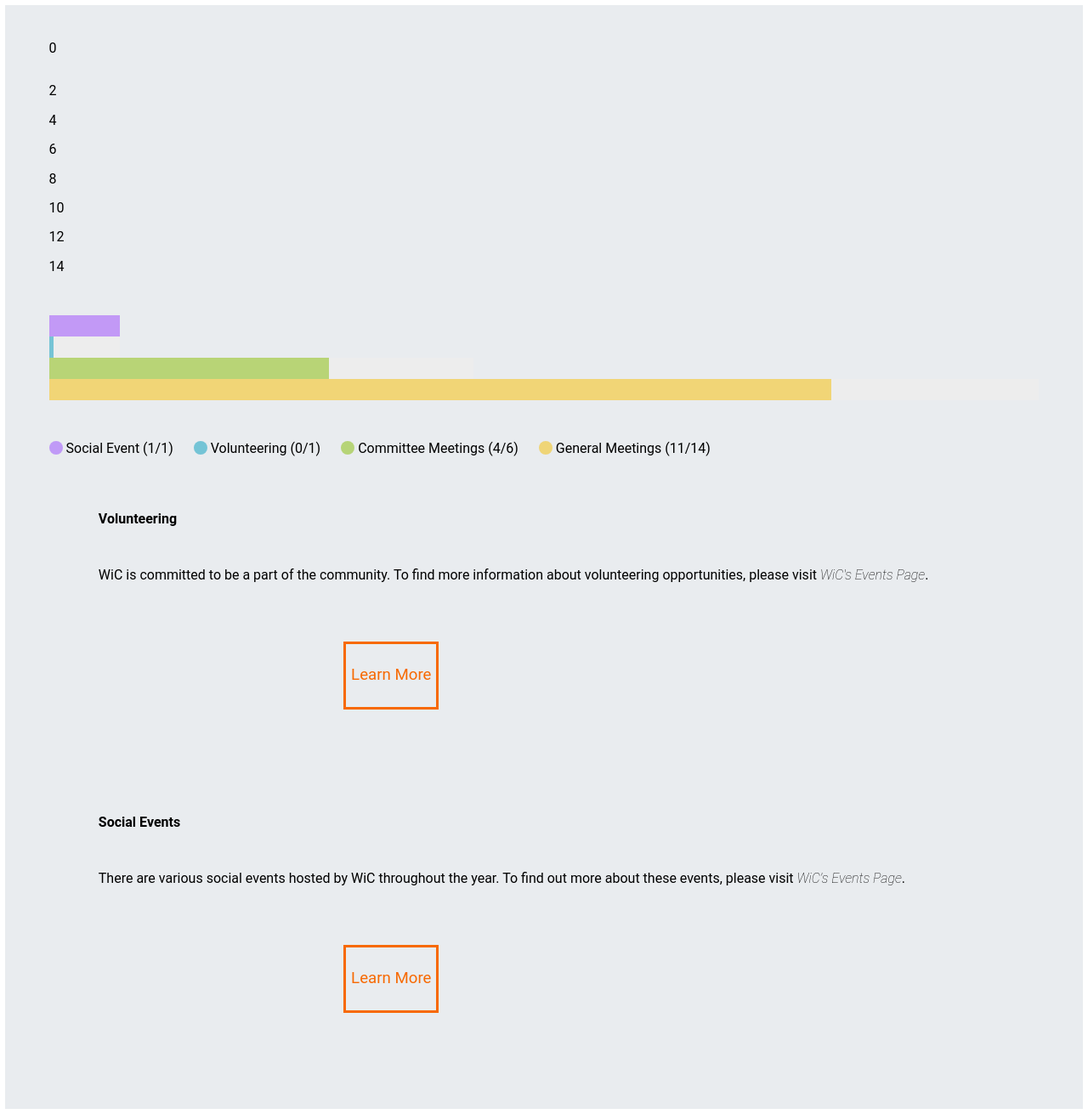
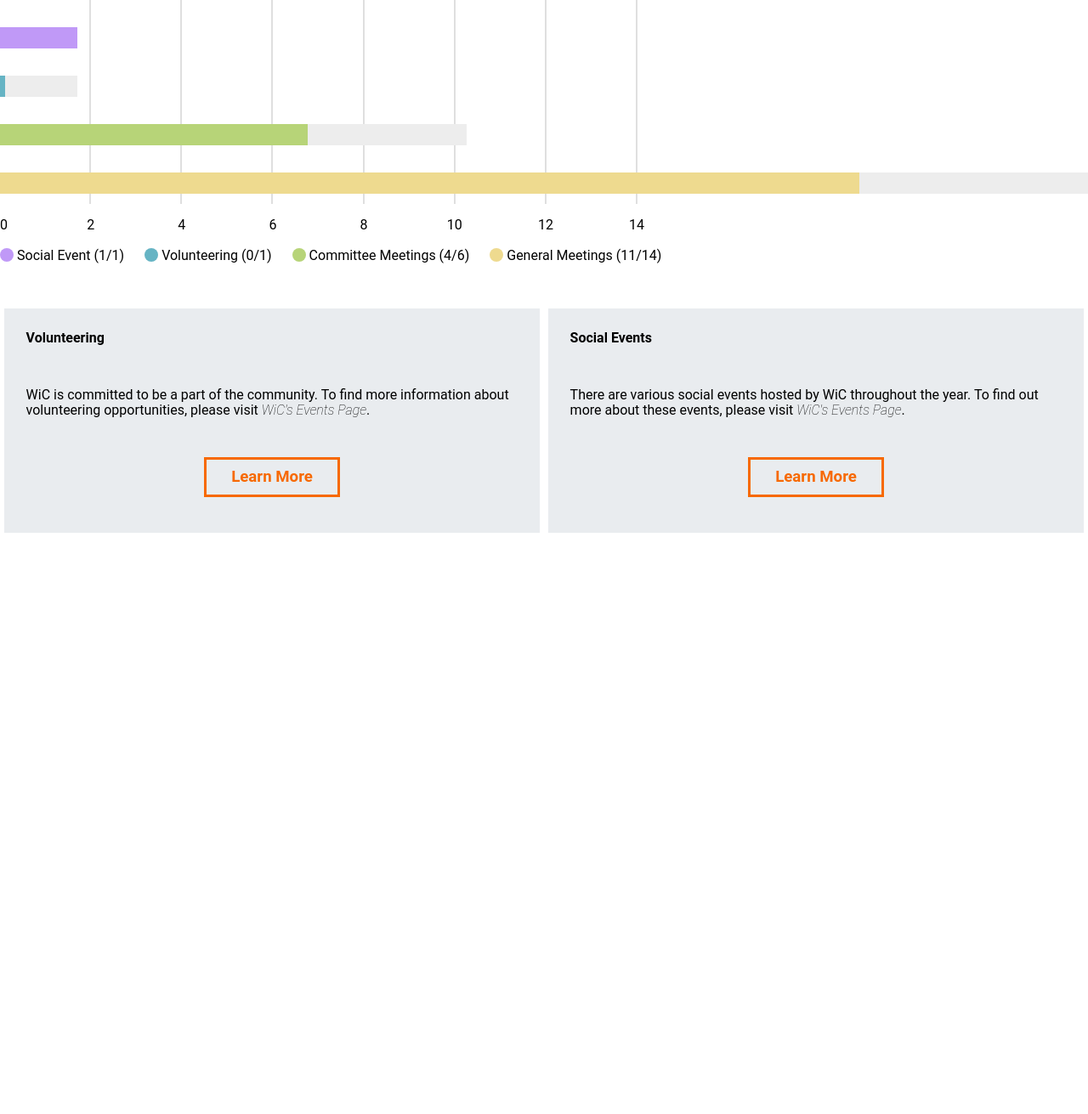
Before and after one commit to Zwork101/consortia, a Flask app: page /semester in a window 1280 px wide. Shown: the whole page at 85% size. After the commit the page ends 627 px from the top, so only its background shows below. Run offline with Flask 3, Linux system fonts and the light colour scheme; some web fonts are replaced.

Commit message:
adds new styling to backend

```diff
--- a/static/css/styles.css
+++ b/static/css/styles.css
@@ -6,21 +6,22 @@
 :root {
     --main-font: "Roboto", sans-serif;
     --orange: #F76902;
-    --label-purple: #9747FF;
-    --label-blue: #009CBD;
-    --label-green: #84BC00;
-    --label-yellow: #F6BE00;
+    --label-purple: #C099F7;
+    --label-blue: #66B4C4;
+    --label-green: #B7D478;
+    --label-yellow: #EEDA8F;
     --medium-gray: #E9ECEF;
     --stroke-gray: #DEDEDE;
     --label-opacity: .5;
     --article-child-margin: 1%;
     --article-child-padding: 4%;
     --info-box-padding: 4%;
-    --bar-height:25px;
+    --bar-height: 25px;
 }
 
 html {
     background-color: #FFFFFF;
+    overflow-x: hidden;
 }
 
 p, h1, h2, h3, h4, h5 {
@@ -135,10 +214,6 @@ Classes related to "chart-bar" and related subitems
     height: var(--bar-height);
 }
 
-.chart-bar div {
-    opacity: var(--label-opacity);
-}
-
     .chart-bar div:nth-child(1) {
         background-color: var(--label-purple);
     }
@@ -155,15 +230,63 @@ Classes related to "chart-bar" and related subitems
         background-color: var(--label-yellow);
     }
 
+.wic-bar {
+    margin-bottom: 32px;
+}
+
+/*
+    Styling the backdrop of the WiC chart
+*/
+.chart-background {
+    width: 58.6%;
+    height: 260px;
+    position: absolute;
+    display: grid;
+    grid-template-columns: repeat(7, 1fr);
+    z-index: -1;
+}
+
+    .chart-background div {
+        height: 240px;
+        border-right: solid 2px #DFDFDF;
+    }
+
+.chart-bckg1 {
+    grid-row: 1;
+    height: 240px;
+    border-right: solid 2px #DFDFDF;
+}
+
+.chart-bckg2 {
+    grid-row: 1/2;
+    height: 240px;
+    border-right: solid 2px #DFDFDF;
+}
+
+.chart-background p {
+    float: right;
+    transform: translate(10px, 240px);
+}
+
+.chart-first-zero {
+    position: absolute;
+    transform: translateY(240px);
+}
+
+.one-dig-num p {
+    transform: translate(6px, 240px);
+}
 /*
 
 Classes related to "chart-labels" and related subitems
 
 */
-
 .chart-labels {
-    display:flex;
+    display: flex;
     flex-direction: row;
+    flex-wrap: wrap;
+    padding-bottom: 16px;
+    transform: translateY(-16px)
 }
 
     .chart-labels div {
@@ -171,16 +294,15 @@ Classes related to "chart-labels" and related subitems
         flex-direction: row;
     }
 
-.chart-labels div div{
+        .chart-labels div div {
             width: 1rem;
             height: 1rem;
             border-radius: 50%;
-    opacity: var(--label-opacity);
             margin-top: 1rem;
             margin-right: 0.25rem;
         }
 
-.chart-labels div:not(div:first-of-type) div{
+        .chart-labels div:not(div:first-of-type) div {
             margin-left: 1.5rem;
         }
 
@@ -251,26 +372,36 @@ Classes relating to "info-box-gray"
             border: none;
         }
 
-.learn-more{
+.learn-more {
     font-family: var(--main-font);
     font-size: 1.166875rem;
+    font-weight: 600;
     color: #F76902;
     background-color: transparent;
     border: solid 3px var(--orange);
-    margin-left: 27.5%;
-    margin-right: 27.5%;
-    padding-top: 2.5%;
-    padding-bottom: 2.5%;
+    padding: 10px 20px;
+    width: 160px;
     margin-top: 5%;
     margin-bottom: 5%;
+    cursor: pointer;
 }
 
+    .learn-more:hover {
+        background-color: #000;
+        border-color: #000;
+        color: #fff;
+    }
+
+.learn-more-cont {
+    display: flex;
+    justify-content: center;
+    align-items: center;
+}
 /*
 
 Items specifc to COMMS below
 
 */
-
 .points-bar {
     padding: 2em 0;
 }
@@ -279,6 +410,11 @@ Items specifc to COMMS below
     display: grid;
     grid-template-columns: repeat(3, 1fr);
     grid-template-rows: repeat(2, 1fr);
+}
+
+.points-info-container2 {
+    display: grid;
+    grid-template-columns: repeat(4, 1fr);
 }
 
 .mentorship-points-box {
@@ -305,6 +441,16 @@ Items specifc to COMMS below
     grid-column: 3;
 }
 
+.social-events {
+    grid-column: 1/3;
+    margin: 5px;
+}
+
+.volunteering {
+    grid-column: 3/5;
+    margin: 5px;
+}
+
 /*
 
 Items specific to membership-history-container
@@ -816,94 +958,54 @@ svg {
     font-family: var(--main-font);
     display: block;
     margin-bottom: 20px;
+}
 
 
-}
-/* .tabcontent{
-    background-color: var(--medium-gray);
-    width: 100%;
-    max-width: 1000px;
+/*
+    All classes containing layout for student views
+*/
 
-} */
-
-.tabcontent {
-    display: flex;
-    flex-direction: column;
-    background-color: var(--medium-gray);
-    position: relative;
-    padding: 2% var(--article-child-padding);
-    margin: calc(var(--article-child-margin)/2) ;
+.profile-view-grid {
+    display: grid;
+    grid-template-columns: repeat(31, 1fr);
+    height: calc(100vhF - 120px);
+    margin-top: 20px;
+    width: calc(100vw - 80px);
+    margin-left: 40px;
 }
 
-.wicinfo-box-gray{
-    display: flex;
-    flex-direction: column;
-    background-color: var(--medium-gray);
-    position: relative;
-    padding: 2% var(--article-child-padding) ;
-    margin: var(--article-child-margin);
-
+.membership-sec {
+    grid-column: 1/20;
+    grid-row: 1;
 }
 
-.wicinfo-container{
-    max-width: 100%;
-    display: grid;
-    grid-template-columns: repeat(2, 1fr);
-    grid-template-rows: 1fr;
+.calendar-sec {
+    grid-column: 21/31;
+    grid-row: 1;
 }
 
-.wiclearn-more {
-    font-family: var(--main-font);
-    font-size: 1.166875rem;
-    color: #F76902;
-    background-color: transparent;
-    border: solid 3px var(--orange);
-    padding-top: 2.5%;
-    padding-bottom: 2.5%;
-    margin-top: 5%;
-    margin-bottom: 5%;
-    display: block;
-    width: fit-content;
-    margin-left: auto;
-}
-.wiclearn-more:hover {
-    border-color: #9747FF;;
+#history {
+    display: none;
 }
 
-/* Email Template */
-.emailcontainer {
-    max-width: 600px;
-    margin: 20px auto;
-    background: #ffffff;
-    padding: 20px;
-    border-radius: 8px;
-    box-shadow: 0px 0px 10px rgba(0, 0, 0, 0.1);
-}
-.emailheader {
-    background: #F76902;
-    color: #ffffff;
-    padding: 10px;
-    text-align: center;
-    border-radius: 8px 8px 0 0;
-}
-.emailcontent {
-    padding: 20px;
-    font-size: 16px;
-    color: #333;
-}
-.emailevent {
-    background: #f9f9f9;
-    padding: 10px;
-    margin: 10px 0;
-    border-left: 4px solid #F76902;
+/*
+    All classes containing styling for membership profile elementes
+*/
+.profile-view-grid h3 {
+    font-weight: 400;
+    margin-top: 40px;
 }
 
-.emailbutton {
-    display: inline-block;
-    padding: 10px 20px;
-    background: #F76902;
-    color: #ffffff;
-    text-decoration: none;
-    border-radius: 5px;
-    margin-top: 10px;
+.prof-view-btn {
+    background-color: #fff;
+    border: none;
+    transform: translateX(-4px);
+    margin-bottom: 40px;
+    opacity: 50%;
+    font-family: var(--main-font);
 }
+
+.membership-sec button.active {
+    opacity: 100%;
+    text-decoration: underline #F76902;
+}
```
Also changed, not shown: other parts of static/css/styles.css (+120 -47 lines). Lines whose indentation alone changed are shown as unchanged.
